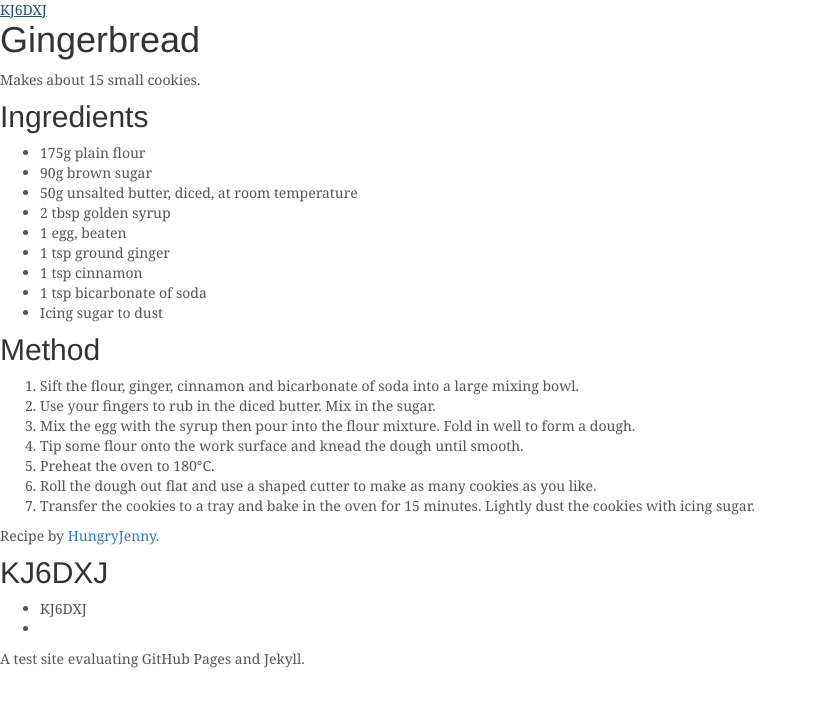
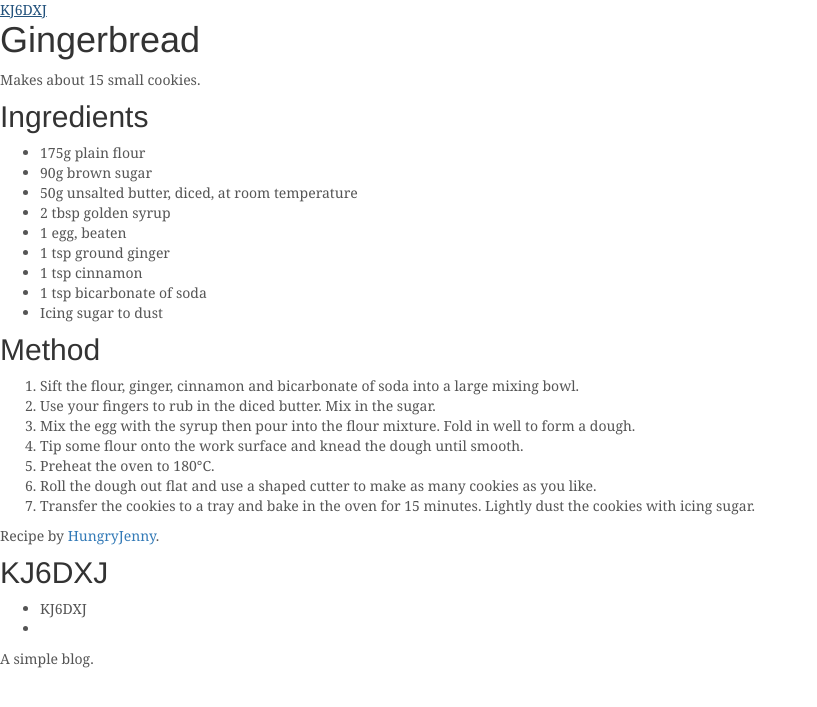
Before and after one commit to EmpNorton/drunken-avenger, a Jekyll site: the page built from gingerbread.md, in a window 1280 px wide. Shown: the top 707 px of the page, without its empty margins (0-817 px from the left). Built offline with Jekyll 4.4.1, drawn with Linux system fonts in a browser that asks for light colours; Markdown is read by kramdown in place of the engine named in the settings.

Commit message:
Changed tagline

```diff
--- a/_config.yml
+++ b/_config.yml
@@ -1,8 +1,8 @@
 # Site settings
 title: KJ6DXJ
 description: > # this means to ignore newlines until "baseurl:"
-  A test site evaluating GitHub Pages and Jekyll.
-#baseurl: "/drunken-avenger" # the subpath of your site, e.g. /blog/
+  A simple blog.
+#baseurl: "/drunken-avenger/" # the subpath of your site, e.g. /blog/
 url: "http://www.kj6dxj.net" # the base hostname & protocol for your site
 
 # Build settings
```
